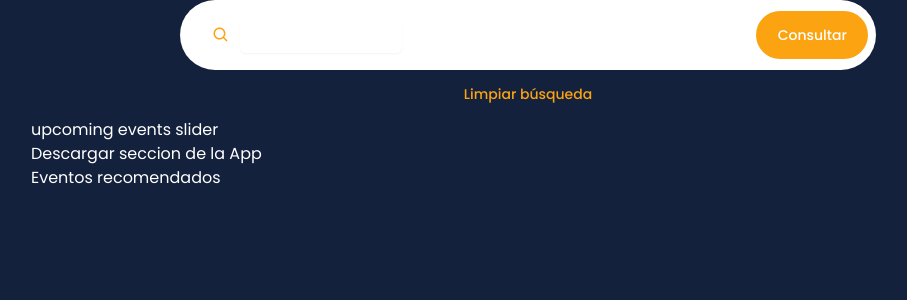
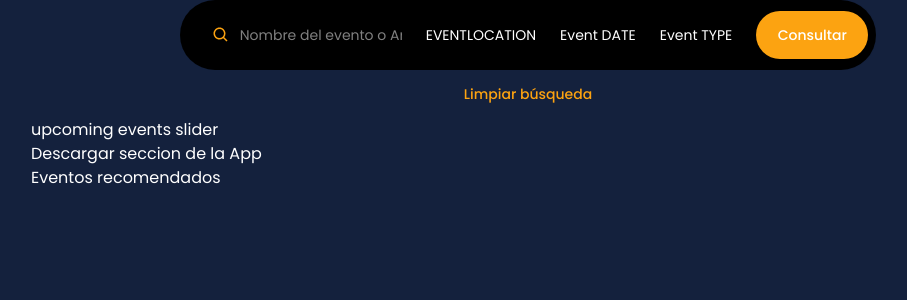
Before and after one commit to erlandruiz/event-erland-program, a Next.js app: page / in a window 1280 px wide. Shown: the top 300 px of the page, without its empty margins (112-1019 px from the left). Built offline with nearby package versions, Linux system fonts and the light colour scheme; no server answers; the database is empty.

Commit message:
fourteen commit

```diff
--- a/components/Searchbar/Searchbar.jsx
+++ b/components/Searchbar/Searchbar.jsx
@@ -6,7 +6,7 @@ import EventLocation from "./EventLocation";
 const Searchbar = () => {
   const { handleSubmit } = useContext(EventContext);
   return (
-    <div className="bg-white w-[90vw] sm:w-[60vw] md:w-[50vw] lg:w-[40vw] xl:w-max p-8 xl:pl-8 xl:pr-2 h:auto xl:h-[70px] rounded-3xl xl:rounded-full backdrop-blur-[20px] flex flex-col xl:flex-row items-center gap-6 mx-auto text-sm">
+    <div className="bg-black w-[90vw] sm:w-[60vw] md:w-[50vw] lg:w-[40vw] xl:w-max p-8 xl:pl-8 xl:pr-2 h:auto xl:h-[70px] rounded-3xl xl:rounded-full backdrop-blur-[20px] flex flex-col xl:flex-row items-center gap-6 mx-auto text-sm">
       {/**event search */}
       <EventSeacrh />
       {/**event lOCATION */}
```
